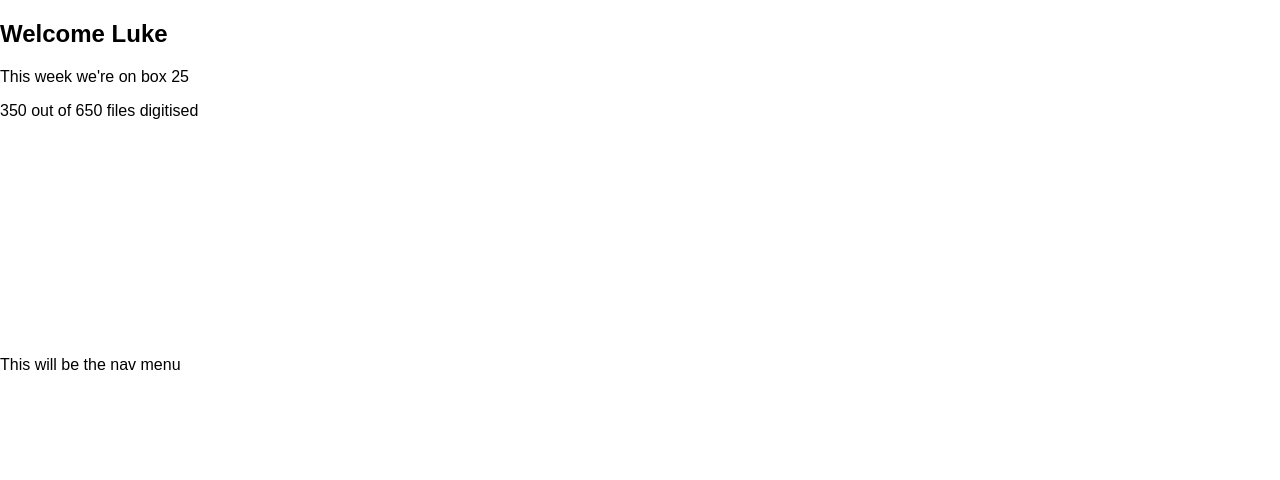
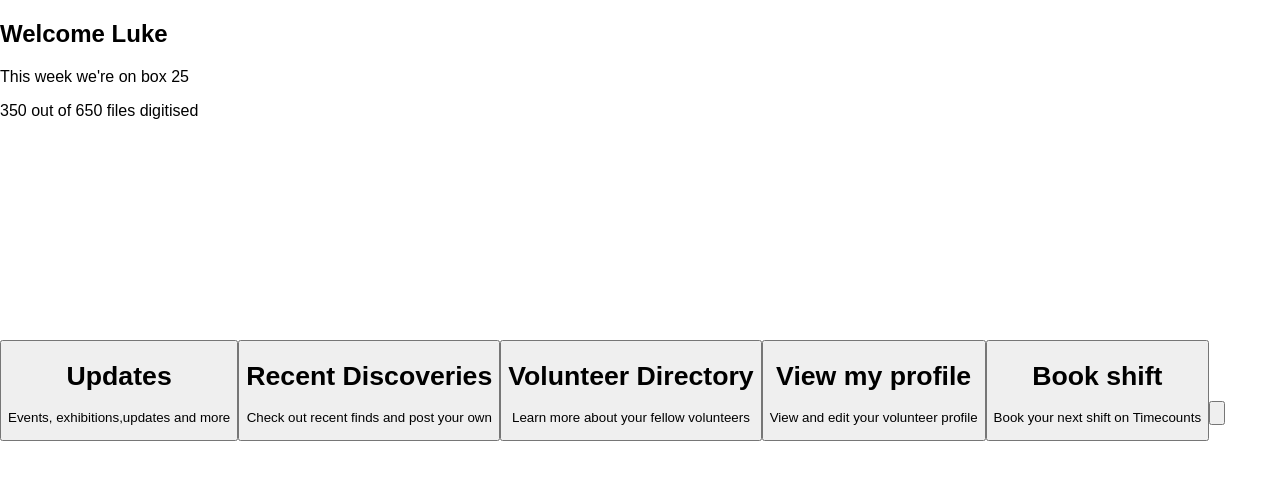
Before and after one commit to fac-12/CourtauldInstitute, a React (Create React App) app in the folder client/: page /discoveries in a window 1280 px wide. Shown: the top 480 px of the page. Built offline with nearby package versions, Linux system fonts and the light colour scheme.

Commit message:
#23 Setup nav menu

```diff
--- a/client/src/components/dashboard/Dashboard.js
+++ b/client/src/components/dashboard/Dashboard.js
@@ -1,7 +1,7 @@
 import React, { Component } from "react";
 import WelcomeHeaderContainer from "./WelcomeHeaderContainer";
 import ProgressUpdateContainer from "./ProgressUpdateContainer";
-import NavMenu from "./NavMenu";
+import NavMenuContainer from "./NavMenuContainer";
 
 class DashboardContainer extends Component {
   render() {
@@ -11,7 +11,7 @@ class DashboardContainer extends Component {
           <WelcomeHeaderContainer />
           <ProgressUpdateContainer />
         </section>
-        <NavMenu />
+        <NavMenuContainer />
       </div>
     );
   }
--- a/client/src/components/dashboard/NavButton.js
+++ b/client/src/components/dashboard/NavButton.js
@@ -1,11 +1,20 @@
 import React, { Component } from "react";
 
 class NavButton extends Component {
+  constructor(props) {
+    super(props);
+    this.handleClick = this.handleClick.bind(this);
+  }
+  handleClick(e) {
+    console.log(this.props.route);
+  }
   render() {
+    console.log("navbtn");
     return (
-      <div>
-        <p>This will be a button</p>
-      </div>
+      <button onClick={this.handleClick}>
+        <h1>{this.props.title}</h1>
+        <p>{this.props.subtitle}</p>
+      </button>
     );
   }
 }
--- a/client/src/components/dashboard/NavMenu.js
+++ /dev/null
@@ -1,13 +0,0 @@
-import React, { Component } from "react";
-
-class NavMenu extends Component {
-  render() {
-    return (
-      <div>
-        <p>This will be the nav menu</p>
-      </div>
-    );
-  }
-}
-
-export default NavMenu;
--- /dev/null
+++ b/client/src/components/dashboard/NavMenuContainer.js
@@ -0,0 +1,49 @@
+import React, { Component } from "react";
+import NavButton from "./NavButton";
+
+const menuItems = [
+  {
+    title: "Updates",
+    subtitle: "Events, exhibitions,updates and more",
+    route: "updates"
+  },
+  {
+    title: "Recent Discoveries",
+    subtitle: "Check out recent finds and post your own",
+    route: "discoveries"
+  },
+  {
+    title: "Volunteer Directory",
+    subtitle: "Learn more about your fellow volunteers",
+    route: "directory"
+  },
+  {
+    title: "View my profile",
+    subtitle: "View and edit your volunteer profile",
+    route: "myProfile"
+  },
+  {
+    title: "Book shift",
+    subtitle: "Book your next shift on Timecounts",
+    route: "bookShift"
+  }
+];
+
+class NavMenuContainer extends Component {
+  render() {
+    return (
+      <div>
+        {menuItems.map(item => (
+          <NavButton
+            title={item.title}
+            subtitle={item.subtitle}
+            route={item.route}
+          />
+        ))}
+        <NavButton />
+      </div>
+    );
+  }
+}
+
+export default NavMenuContainer;
```
Also changed, not shown: 1 other file (tests, documents, lock files or other folders).
